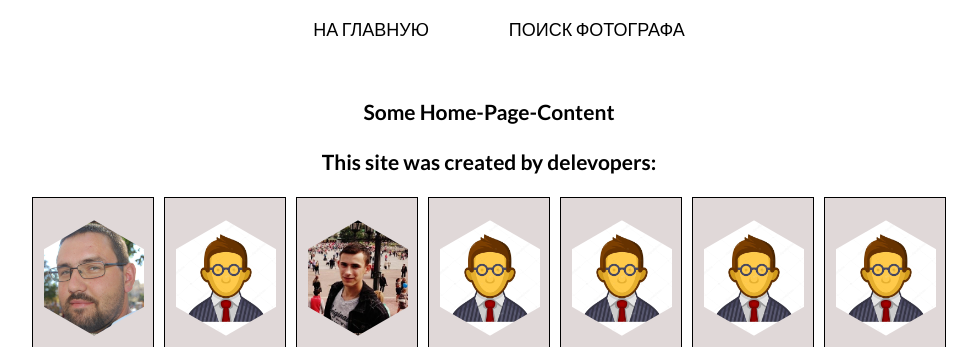
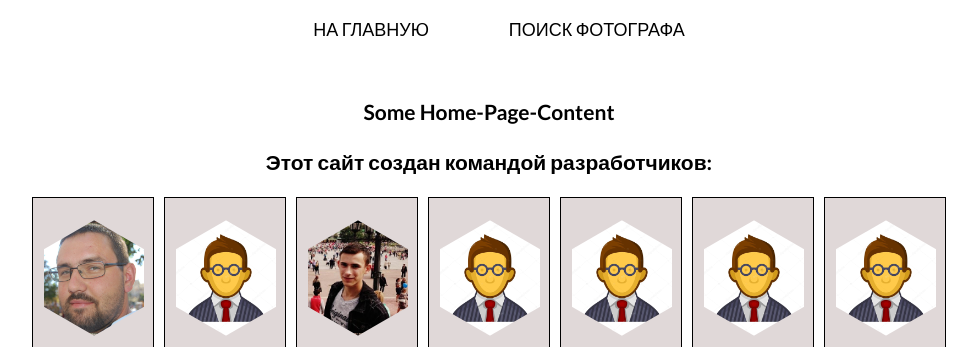
Before and after one commit to noway36/culture-portal, a Gatsby site: page / in a window 1280 px wide. Shown: the part 90-437 px from the top of the page, without its empty margins (151-1128 px from the left). Built offline with nearby package versions, Linux system fonts and the light colour scheme; Gatsby itself is replaced by a stand-in of ours.

Commit message:
fix: fix the language of title

```diff
--- a/src/components/Main/HomePage/Team/Team.js
+++ b/src/components/Main/HomePage/Team/Team.js
@@ -6,12 +6,12 @@ class Team extends React.Component {
         super(props);
         this.state = {
             creators: [],
-            title: null
+            title: {}
         };
     };
 
     componentDidMount() {
-        const creat = [
+        const _creators = [
             {
                 name_eng: 'Dzmitri Faryna',
                 name_ru: 'Дмитрий Фарина',
@@ -69,9 +69,14 @@ class Team extends React.Component {
                 gitHub: 'https://github.com/slider7'
             },
         ];
+        const _title = {
+            en: 'This site was created by delevopers:',
+            ru: 'Этот сайт создан командой разработчиков:',
+            by: 'Гэты сайт створаны камандай распрацоўшчыкаў:'
+        };
         this.setState({
-            creators: creat,
-            title: 'This site was created by delevopers:'
+            creators: _creators,
+            title: _title
         })
 
     };
@@ -82,7 +87,7 @@ class Team extends React.Component {
         return (
             <>
                 <div className='team_container'>
-                    <h2>{title}</h2>
+                    <h2>{title.ru}</h2>
                     <div className='teamCard_container'>
                         {creators.map((el,idx) => {
                             return (
```
